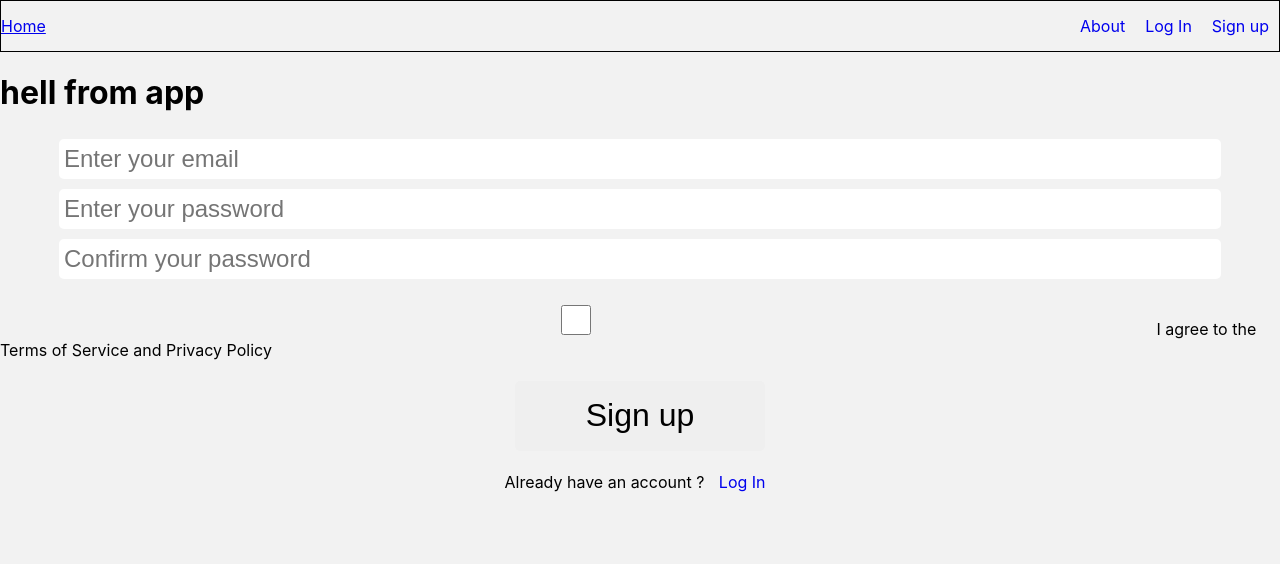
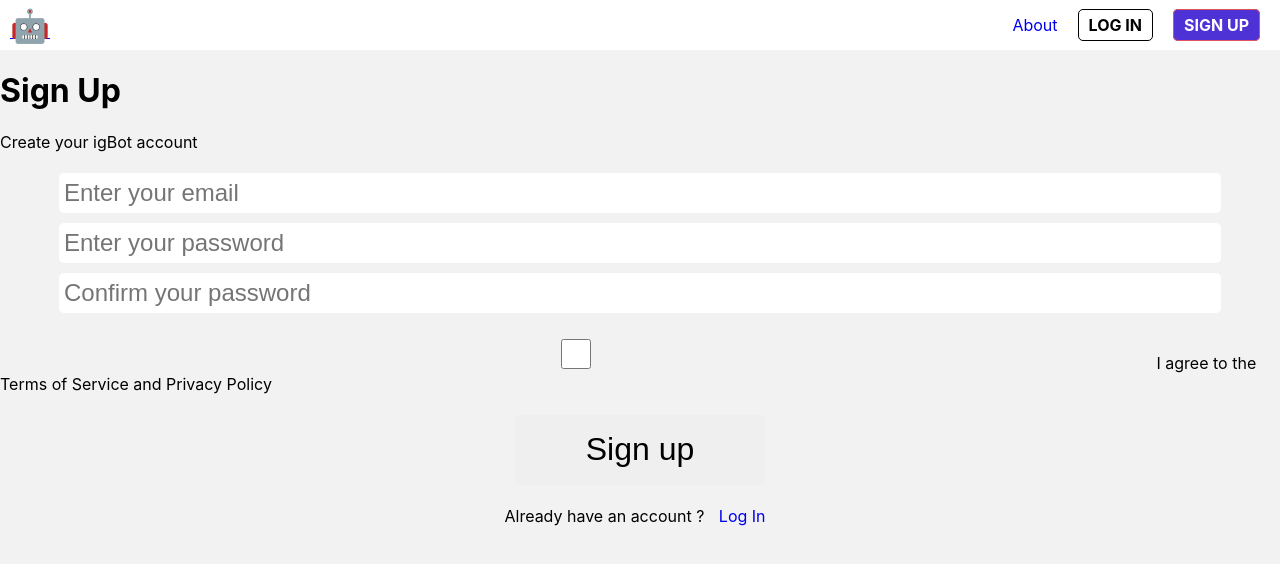
Before and after one commit to Edwinvalerio/instagramBot-frontend, a React (Create React App) app: page /Signup in a window 1280 px wide. Shown: the top 564 px of the page. Built offline with nearby package versions, Linux system fonts and the light colour scheme.

Commit message:
styling page

```diff
--- a/src/App.css
+++ b/src/App.css
@@ -5,20 +5,6 @@
 
 body {
   background: #f2f2f2;
-}
-
-header {
-  border: 1px solid black;
-  display: flex;
-  justify-content: space-between;
-  align-items: center;
-  color: #040507;
-  min-height: 50px;
-}
-
-.nav-link {
-  margin: 0 10px;
-  text-decoration: none;
 }
 
 #cards-parent-container {
--- a/src/App.js
+++ b/src/App.js
@@ -2,7 +2,9 @@ import React from "react";
 import Login from "./component/login/Login";
 import Signup from "./component/signup/Signup";
 import DashBoard from "./component/dashborad/DashBoard";
-import { NavLink, Switch, Route } from "react-router-dom";
+import { Switch, Route } from "react-router-dom";
+import Navbar from "./component/navbar/Navbar";
+import Homepage from "./component/homepage/HomePage";
 
 import "./App.css";
 
@@ -15,29 +17,23 @@ export class App extends React.Component {
   render() {
     return (
       <div>
-        <header>
-          <NavLink to="/">Home</NavLink>
-          <div>
-            <NavLink className="nav-link" to="/about">
-              About
-            </NavLink>
-            <NavLink className="nav-link" to="/login">
-              Log In
-            </NavLink>
-            <NavLink className="nav-link" to="/Signup">
-              Sign up
-            </NavLink>
-          </div>
-        </header>
-        <h1>hell from app</h1>
         <Switch>
           <Route exact path="/dashboard" component={DashBoard} />
-          <Route exact path="/login" component={Login} />
-          <Route exact path="/Signup" component={Signup} />
+          <Navbar />
         </Switch>
+        <Route exact path="/" component={Homepage} />
+        <Route exact path="/login" component={Login} />
+        <Route exact path="/Signup" component={Signup} />
       </div>
     );
   }
 }
 
 export default App;
+
+// <h1>
+//             Welcome to IGBot
+//             <span role="img" aria-label="sheep">
+//               🤖
+//             </span>
+//           </h1>
--- a/src/component/dashborad/DashBoard.js
+++ b/src/component/dashborad/DashBoard.js
@@ -201,7 +201,7 @@ export class DashBoard extends React.Component {
     if (this.state.data) {
       return (
         <div>
-          <Header instagramUsername={this.state.data.instagramUsername || `😑`} isBotOn={this.state.data.settings.isBotOn} />
+          <Header instagramUsername={this.state.data.instagramUsername || `add your ig account`} isBotOn={this.state.data.settings.isBotOn} />
           {/* <Chart /> */}
 
           <div id="cards-parent-container">
@@ -242,7 +242,7 @@ export class DashBoard extends React.Component {
           <form onSubmit={this.handleSubmit}>
             <h1>Settings</h1>
             <input name="instagramUsername" type="text" placeholder="instagram username" onChange={this.handleInstagramAccount} value={this.state.data.instagramUsername} />
-            <input name="instagramPassword" type="password" placeholder="instagram Password" onChange={this.handleInstagramAccount} value={this.state.data.instagramPassword} />
+            <input name="instagramPassword" type="text" placeholder="instagram Password" onChange={this.handleInstagramAccount} value={this.state.data.instagramPassword} />
             <label>maxDeilyLikes</label>
             <input value={this.state.data.settings.maxDeilyLikes} type="number" max="30" name="maxDeilyLikes" placeholder="maxDeilyLikes" onChange={this.handleMaxDaily} />
             <label>maxDeilyComment</label>
--- a/src/component/header/Header.css
+++ b/src/component/header/Header.css
@@ -4,6 +4,7 @@
   align-items: center;
   background: #067ff0;
   color: white;
+  padding: 0 15px;
 }
 
 #avatar-image {
@@ -15,7 +16,7 @@
 #account-username {
   font-weight: bold;
   color: #ffffff;
-  font-size: 2em;
+  font-size: 1em;
 }
 
 #bot-running-container {
--- a/src/component/header/Header.js
+++ b/src/component/header/Header.js
@@ -10,9 +10,7 @@ export default class Header extends Component {
     return (
       <div className="container">
         <div id="header">
-          <h1 id="account-username">
-            {instagramUsername ? instagramUsername : null}
-          </h1>
+          <p id="account-username">{instagramUsername ? instagramUsername : null}</p>
 
           {this.props.isBotOn ? (
             <div id="bot-running-container">
--- /dev/null
+++ b/src/component/homepage/HomePage.css
@@ -0,0 +1,3 @@
+#homepage {
+  margin: 10px 30px;
+}
--- /dev/null
+++ b/src/component/homepage/HomePage.js
@@ -0,0 +1,16 @@
+import React, { Component } from "react";
+import "./HomePage.css";
+export default class HomePage extends Component {
+  render() {
+    return (
+      <div id="homepage">
+        <h1>START YOUR PROMOTION WITH X2 EFFECTIVE BOT!</h1>
+
+        <p>
+          Get real Followers and Likes flows by using Pro Targeting Filters! Hashtag, Location and Username targeting with Gender and Language filters, Watching instagram Stories, Like Feed and
+          Comments!
+        </p>
+      </div>
+    );
+  }
+}
--- a/src/component/login/Login.js
+++ b/src/component/login/Login.js
@@ -41,6 +41,8 @@ export default class Login extends Component {
   render() {
     return (
       <div>
+        <h1> Welcome back!</h1>
+        <p>Use your credentials to Sign In</p>
         <form onSubmit={this.handleSubmit}>
           <input name="memberEmail" type="email" placeholder="Enter your email" required onChange={this.handleChange} />
           <input name="memberPassword" type="password" placeholder="Enter your password" required onChange={this.handleChange} />
--- /dev/null
+++ b/src/component/navbar/Navbar.css
@@ -0,0 +1,40 @@
+header {
+  display: flex;
+  justify-content: space-between;
+  align-items: center;
+  color: #040507;
+  min-height: 50px;
+  background: white;
+  padding: 0 10px;
+}
+
+#logo {
+  font-size: 2em;
+}
+
+.nav-link {
+  margin: 0 10px;
+  text-decoration: none;
+}
+
+.active-navbar {
+  color: white !important;
+  background: #4f32d6;
+}
+
+.sigin-btn {
+  border-radius: 5px;
+  border: 1px solid #000000;
+  font-weight: bold;
+  padding: 5px 10px;
+  text-transform: uppercase;
+  color: #000000;
+}
+.sigup-btn {
+  border-radius: 5px;
+  border: 1px solid #dc555a;
+  font-weight: bold;
+  padding: 5px 10px;
+  text-transform: uppercase;
+  color: #dc555a;
+}
--- /dev/null
+++ b/src/component/navbar/Navbar.js
@@ -0,0 +1,28 @@
+import React, { Component } from "react";
+import { NavLink } from "react-router-dom";
+
+import "./Navbar.css";
+export default class Navbar extends Component {
+  render() {
+    return (
+      <header>
+        <NavLink to="/">
+          <span id="logo" role="img" aria-label="sheep">
+            🤖
+          </span>
+        </NavLink>
+        <div>
+          <NavLink className="nav-link" to="/about">
+            About
+          </NavLink>
+          <NavLink activeClassName="active-navbar" className="nav-link sigin-btn" to="/login">
+            Log In
+          </NavLink>
+          <NavLink activeClassName="active-navbar" className="nav-link sigup-btn" to="/Signup">
+            Sign up
+          </NavLink>
+        </div>
+      </header>
+    );
+  }
+}
--- a/src/component/signup/Signup.js
+++ b/src/component/signup/Signup.js
@@ -39,51 +39,31 @@ export default class Signup extends Component {
   }
   handleSubmit(e) {
     e.preventDefault();
-    if (!this.state.emailTaken) {
-      axios
-        .post(`${apiDomain}/api/createAccount`, { ...this.state })
-        .then((res) => {
+    if (this.state.memberPassword === this.state.rememberPassword) {
+      if (!this.state.emailTaken) {
+        axios.post(`${apiDomain}/api/createAccount`, { ...this.state }).then((res) => {
           if (res.data.success) {
-            window.location.href = "/dashboard";
+            window.location.href = "/login";
           }
         });
+      }
+    } else {
+      alert(`Password does NOT match`);
     }
   }
 
   render() {
     return (
       <div>
+        <h1>Sign Up</h1>
+        <p>Create your igBot account</p>
         <form onSubmit={this.handleSubmit}>
-          <input
-            name="memberEmail"
-            required
-            type="email"
-            placeholder="Enter your email"
-            autoComplete="off"
-            onChange={this.handleChange}
-          />
-          {this.state.emailTaken ? (
-            <p>Email is taken. Please try another email</p>
-          ) : null}
-          <input
-            required
-            name="memberPassword"
-            type="password"
-            placeholder="Enter your password"
-            autoComplete="off"
-            onChange={this.handleChange}
-          />
-          <input
-            name="rememberPassword"
-            required
-            type="password"
-            placeholder="Confirm your password"
-            autoComplete="off"
-            onChange={this.handleChange}
-          />
+          <input name="memberEmail" required type="email" placeholder="Enter your email" autoComplete="off" onChange={this.handleChange} />
+          {this.state.emailTaken ? <p>Email is taken. Please try another email</p> : null}
+          <input required name="memberPassword" type="password" placeholder="Enter your password" autoComplete="off" onChange={this.handleChange} />
+          <input required name="rememberPassword" required type="password" placeholder="Confirm your password" autoComplete="off" onChange={this.handleChange} />
           <p>
-            <input type="checkbox" /> I agree to the Terms of Service and
-            Privacy Policy
+            <input type="checkbox" /> I agree to the Terms of Service and Privacy Policy
           </p>
 
           <button>Sign up</button>
```
